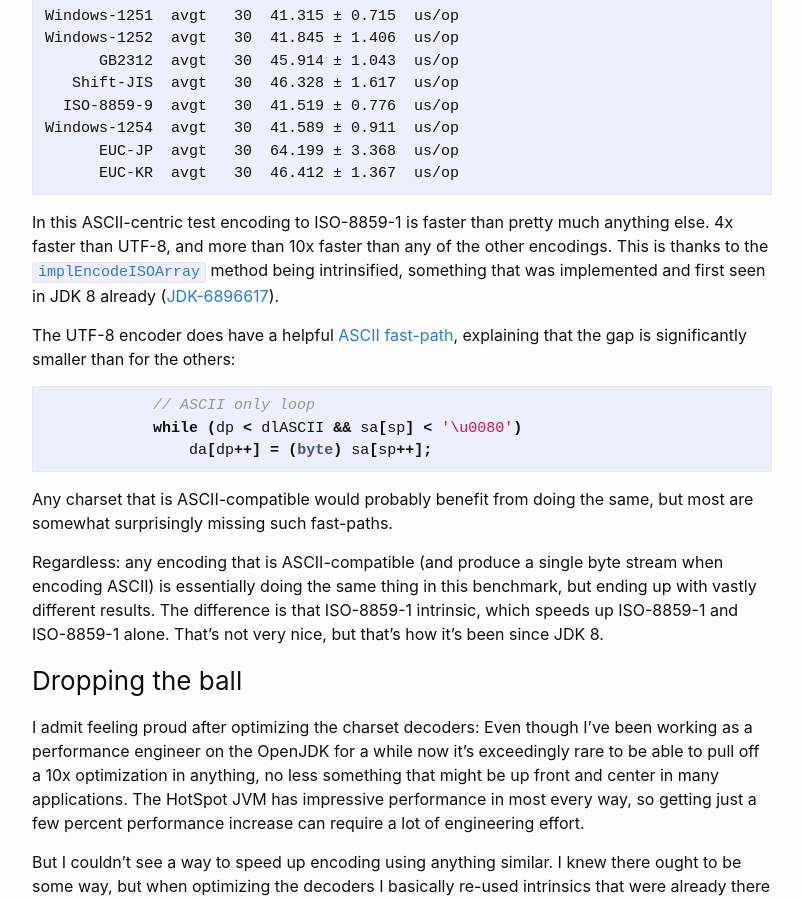
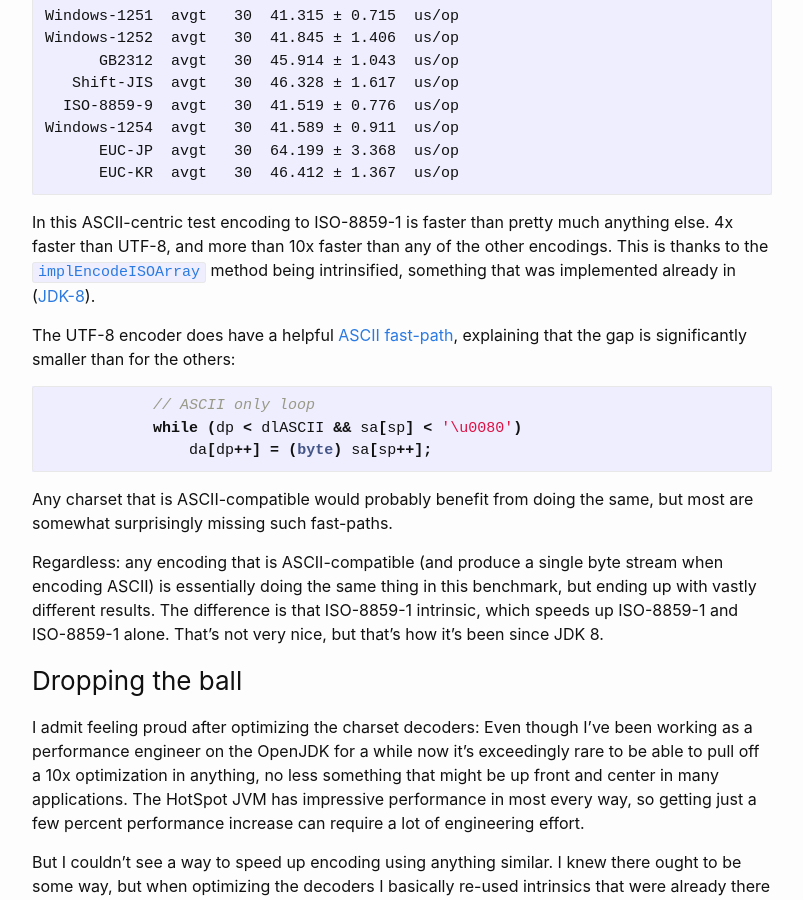
Before and after one commit to cl4es/cl4es.github.io, a Jekyll site: the page built from _posts/2021-10-17-Faster-Charset-Encoding.md, in a window 1280 px wide and 900 px high, scrolled down 1073 px. Shown: the whole window, without its empty margins (238-1041 px from the left). Built offline with Jekyll 4.4.1, drawn with Linux system fonts in a browser that asks for light colours; comment, search, counter and statistics services are not loaded.

Commit message:
minor edits

````diff
--- a/_posts/2021-10-17-Faster-Charset-Encoding.md
+++ b/_posts/2021-10-17-Faster-Charset-Encoding.md
@@ -40,7 +40,7 @@ Windows-1254  avgt   30  41.589 ± 0.911  us/op
       EUC-KR  avgt   30  46.412 ± 1.367  us/op
 ```
 
-In this ASCII-centric test encoding to ISO-8859-1 is faster than pretty much anything else. 4x faster than UTF-8, and more than 10x faster than any of the other encodings. This is thanks to the [`implEncodeISOArray`](https://github.com/openjdk/jdk17u/blob/master/src/java.base/share/classes/sun/nio/cs/ISO_8859_1.java#L155) method being intrinsified, something that was implemented and first seen in JDK 8 already ([JDK-6896617](https://bugs.openjdk.java.net/browse/JDK-6896617)).
+In this ASCII-centric test encoding to ISO-8859-1 is faster than pretty much anything else. 4x faster than UTF-8, and more than 10x faster than any of the other encodings. This is thanks to the [`implEncodeISOArray`](https://github.com/openjdk/jdk17u/blob/master/src/java.base/share/classes/sun/nio/cs/ISO_8859_1.java#L155) method being intrinsified, something that was implemented already in ([JDK-8](https://bugs.openjdk.java.net/browse/JDK-6896617)).
 
 The UTF-8 encoder does have a helpful [ASCII fast-path](https://github.com/openjdk/jdk17u/blob/master/src/java.base/share/classes/sun/nio/cs/UTF_8.java#L457), explaining that the gap is significantly smaller than for the others:
 
````
